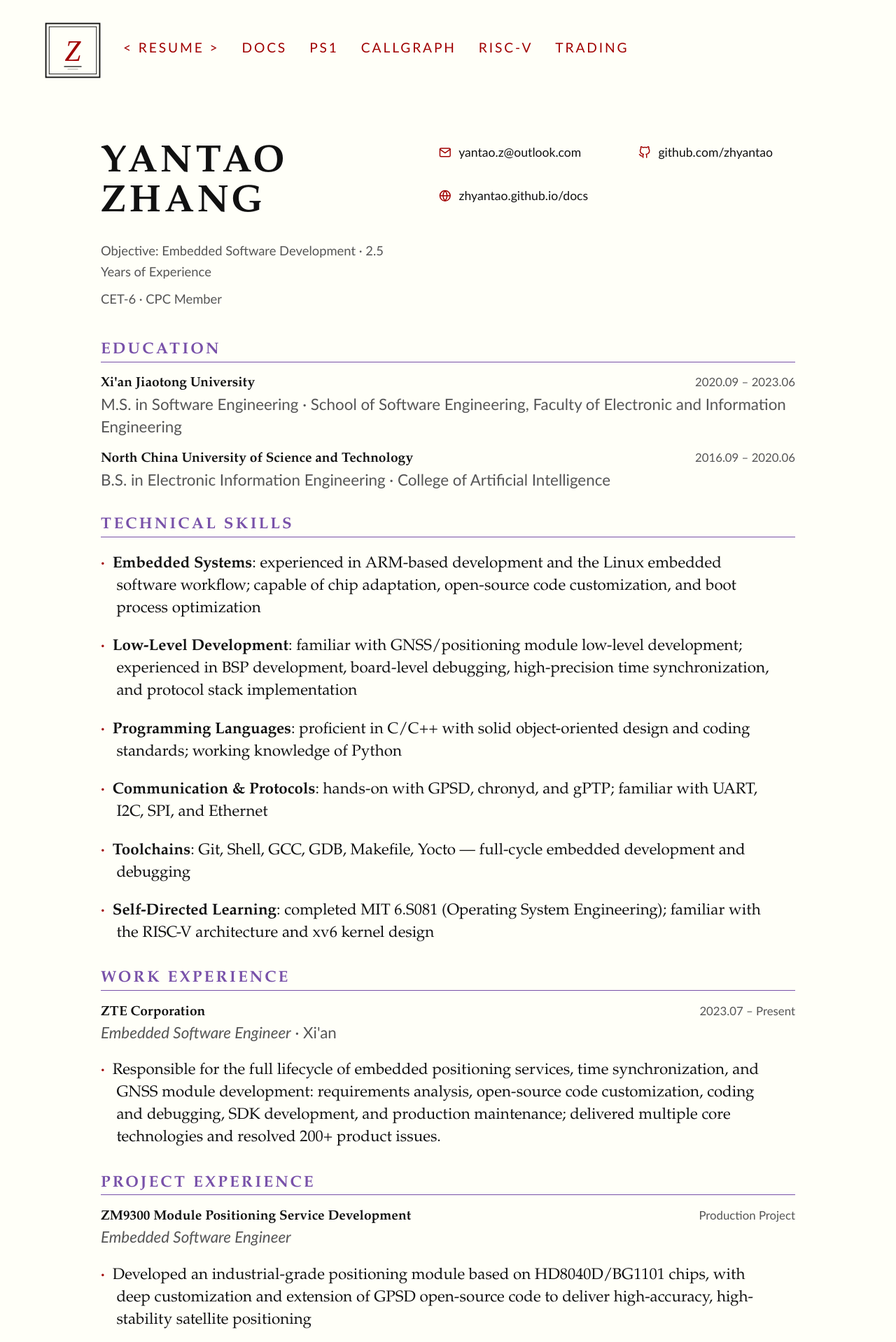
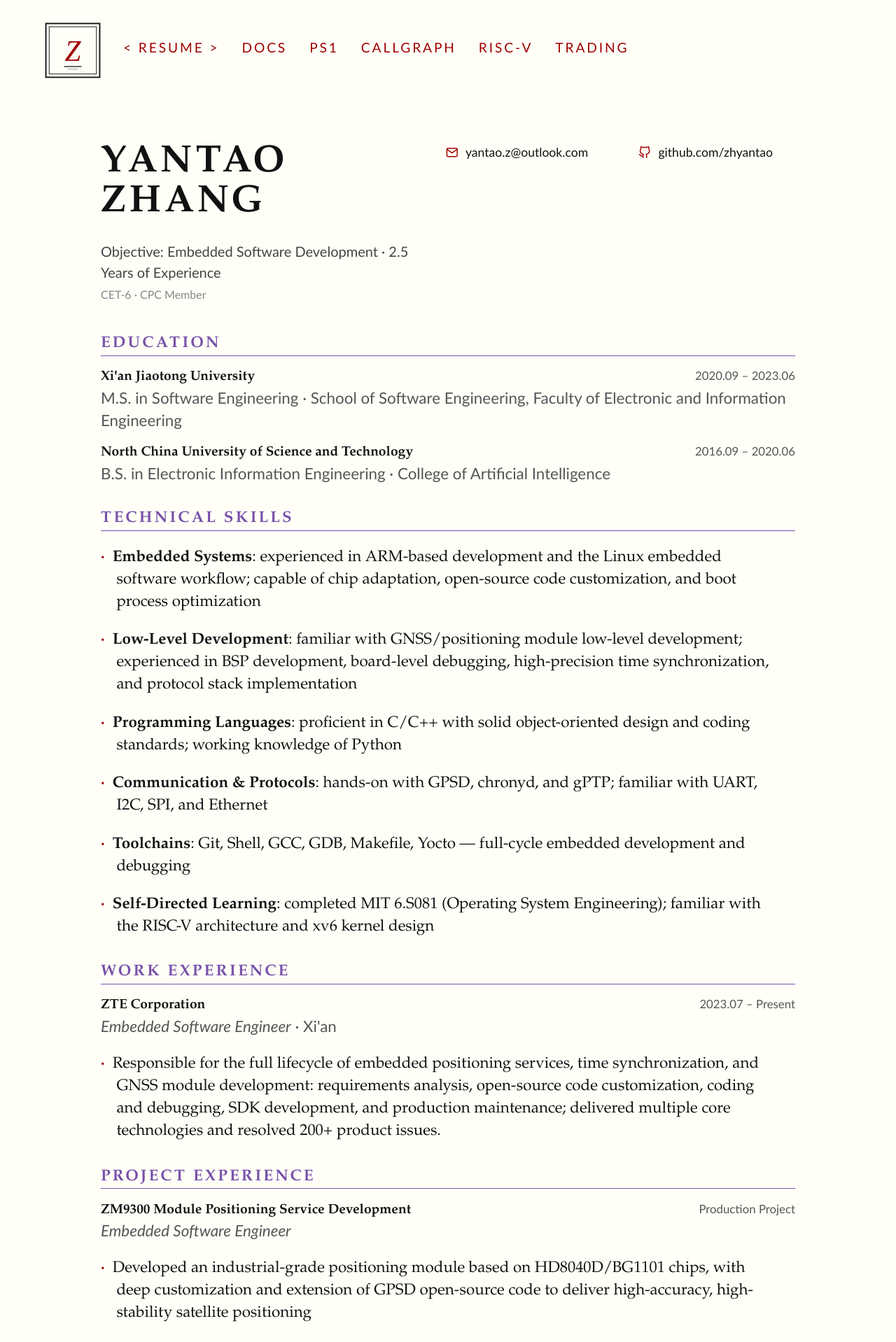
Before and after one commit to zhyantao/zhyantao.github.io, a Jekyll site: the page built from index.html, in a window 1280 px wide. Shown: the top 1918 px of the page at 70% size. Built offline with Jekyll 4.4.1, drawn with Linux system fonts in a browser that asks for light colours; some web fonts are replaced.

Commit message:
Drop website contact link; refine objective line hierarchy
The header nav already links to the docs site, so the contact list
now has email and GitHub only. The CET-6/CPC line becomes a smaller,
lighter subline under the objective for clearer hierarchy.

Co-Authored-By: Claude Code <noreply@anthropic.com>

```diff
--- a/css/tufte.scss
+++ b/css/tufte.scss
@@ -966,10 +966,19 @@ hr.slender {
 .resume-objective {
   width: 100% !important;
   font-family: $sans-font;
-  color: #555;
-  font-size: 1.15rem;
-  margin-top: 0.6rem !important;
-  line-height: 1.6;
+  color: #444;
+  font-size: 1.25rem;
+  margin-top: 0.8rem !important;
+  line-height: 1.5;
+}
+
+.resume-subline {
+  width: 100% !important;
+  font-family: $sans-font;
+  color: #888;
+  font-size: 1rem;
+  margin-top: 0.3rem !important;
+  line-height: 1.5;
 }
 
 .resume-contact {
--- a/index.html
+++ b/index.html
@@ -8,7 +8,7 @@ title: resume
     <div class="resume-identity">
       <h1 class="resume-name">Yantao Zhang</h1>
       <p class="resume-objective">Objective: Embedded Software Development · 2.5 Years of Experience</p>
-      <p class="resume-objective">CET-6 · CPC Member</p>
+      <p class="resume-subline">CET-6 · CPC Member</p>
     </div>
     <ul class="resume-contact">
       <li>
@@ -30,18 +30,6 @@ title: resume
             <path d="M9 19c-5 1.5-5-2.5-7-3m14 6v-3.87a3.37 3.37 0 0 0-.94-2.61c3.14-.35 6.44-1.54 6.44-7A5.44 5.44 0 0 0 20 4.77 5.07 5.07 0 0 0 19.91 1S18.73.65 16 2.48a13.38 13.38 0 0 0-7 0C6.27.65 5.09 1 5.09 1A5.07 5.07 0 0 0 5 4.77a5.44 5.44 0 0 0-1.5 3.78c0 5.42 3.3 6.61 6.44 7A3.37 3.37 0 0 0 9 18.13V22"/>
           </svg>
           github.com/zhyantao
-        </a>
-      </li>
-      <li>
-        <a href="https://zhyantao.github.io/docs">
-          <svg viewBox="0 0 24 24" width="1em" height="1em" fill="none"
-               stroke="currentColor" stroke-width="2" stroke-linecap="round"
-               stroke-linejoin="round" aria-hidden="true">
-            <circle cx="12" cy="12" r="10"/>
-            <line x1="2" y1="12" x2="22" y2="12"/>
-            <path d="M12 2a15.3 15.3 0 0 1 4 10 15.3 15.3 0 0 1-4 10 15.3 15.3 0 0 1-4-10 15.3 15.3 0 0 1 4-10z"/>
-          </svg>
-          zhyantao.github.io/docs
         </a>
       </li>
     </ul>
```
